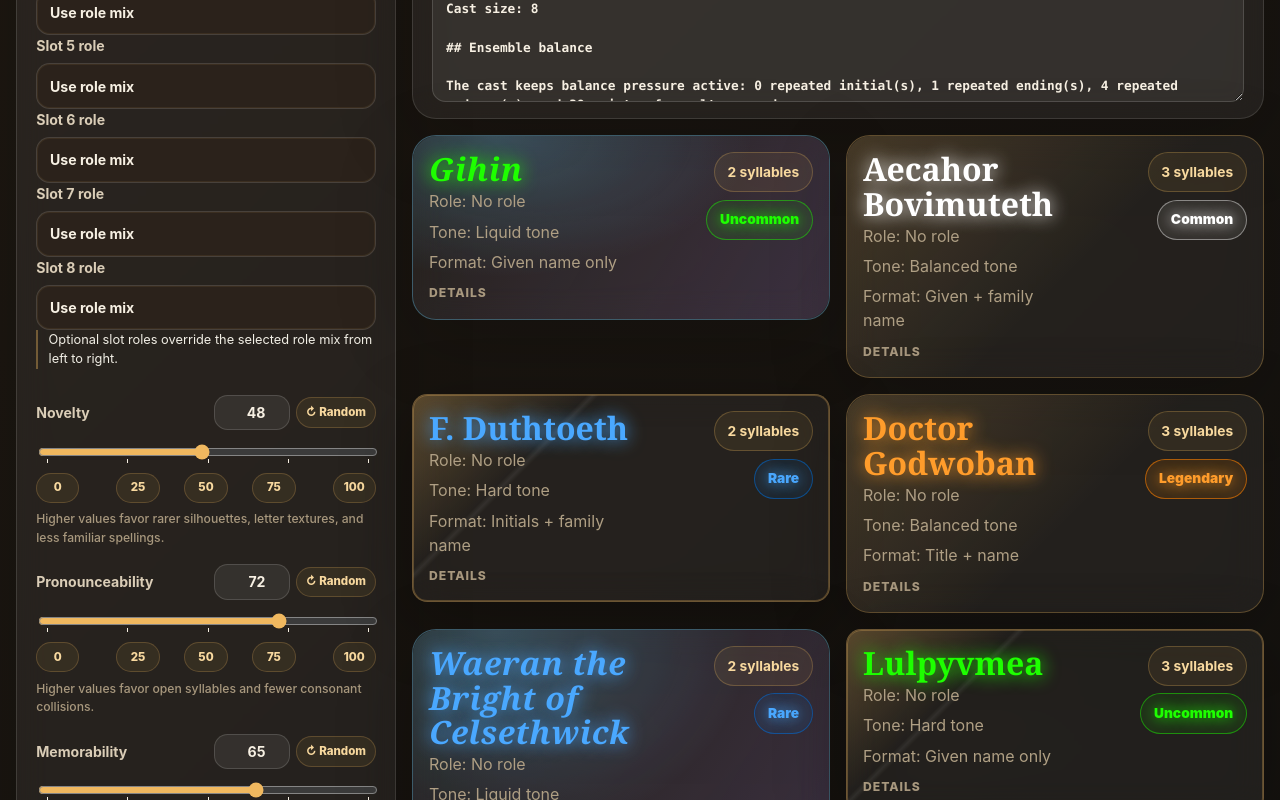
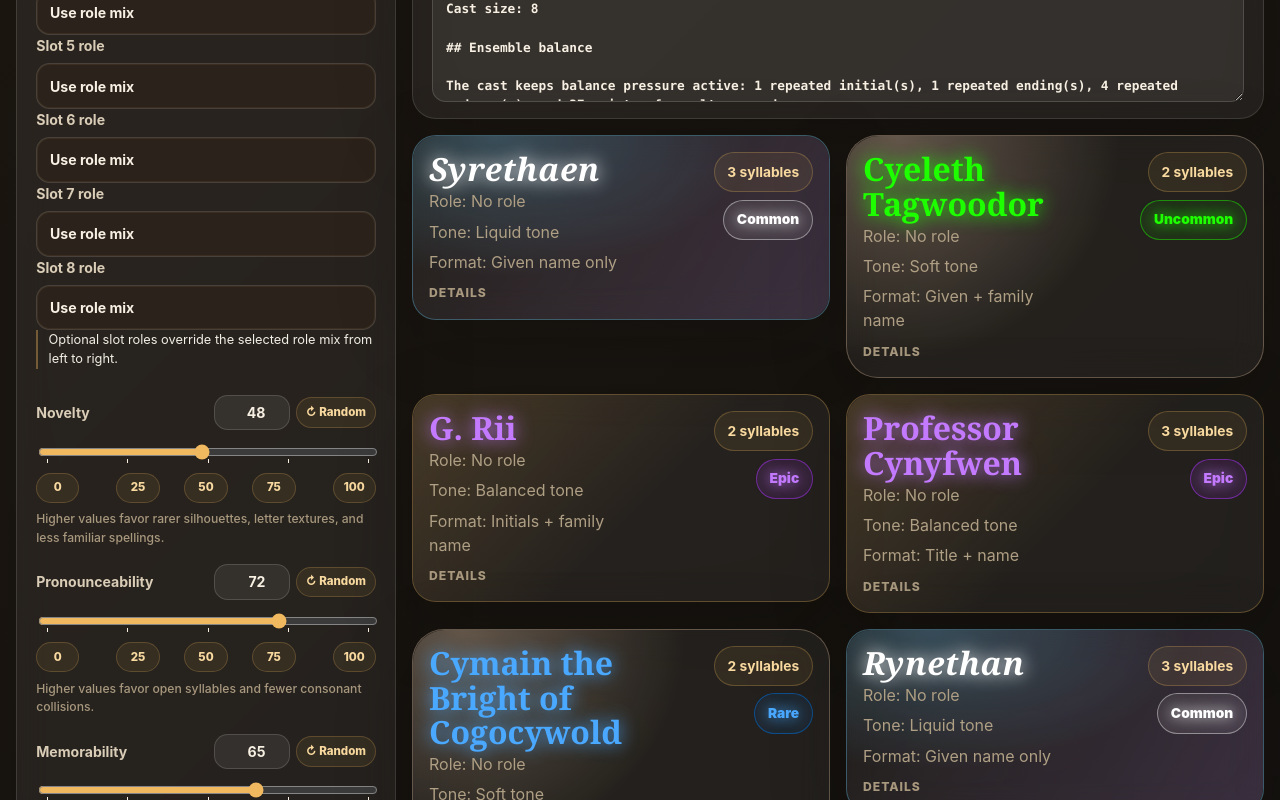
Before and after one commit to jaahay/name-forge, a React (Vite) app: page / in a window 1280 px wide. Shown: the part 960-1760 px from the top of the page. Built offline with nearby package versions, Linux system fonts and the light colour scheme.

Commit message:
Preserve default seed stream without roles

```diff
--- a/src/engine/ensemble.ts
+++ b/src/engine/ensemble.ts
@@ -10,13 +10,13 @@ import type { SourceRegistry } from './registry';
 function endingKey(name: string): string { const normalized = name.toLowerCase(); return normalized.slice(Math.max(0, normalized.length - 2)); }
 function cadenceKey(name: GeneratedName): string { return `${name.silhouette.stressPattern}:${name.silhouette.syllableCount}:${name.silhouette.rhythm}`; }
 function countRepeated(values: string[]): number { const seen = new Set<string>(); let repeated = 0; for (const value of values) { if (seen.has(value)) repeated += 1; seen.add(value); } return repeated; }
-function roleSeedKey(role?: CastRoleAssignment): string { return role ? `role-${role.role}` : 'role-unassigned'; }
+function roleSeedSegment(role?: CastRoleAssignment): string { return role ? `:role-${role.role}` : ''; }
 function ensembleFitScore(candidate: GeneratedName, selected: GeneratedName[]): number { const initials = new Set(selected.map((name) => name.name.charAt(0).toLowerCase())); const endings = new Set(selected.map((name) => endingKey(name.name))); const cadences = new Set(selected.map(cadenceKey)); const rarities = new Set(selected.map((name) => name.silhouette.rarityBand)); const names = new Set(selected.map((name) => name.name.toLowerCase())); const penalty = (initials.has(candidate.name.charAt(0).toLowerCase()) ? 0.24 : 0) + (endings.has(endingKey(candidate.name)) ? 0.22 : 0) + (cadences.has(cadenceKey(candidate)) ? 0.16 : 0) + (rarities.has(candidate.silhouette.rarityBand) ? 0.08 : 0) + (names.has(candidate.name.toLowerCase()) ? 1 : 0); return clamp(1 - penalty); }
 function withEnsembleFit(candidate: GeneratedName, selected: GeneratedName[], settings: GenerationSettings): GeneratedName { const ensembleFit = ensembleFitScore(candidate, selected); const scores = { ...candidate.scores, ensembleFit }; return { ...candidate, scores: { ...scores, overallFit: combineOverallFit(scores, settings) } }; }
 
 function createBalancedSilhouette(settings: GenerationSettings, randomLabel: string, registry: SourceRegistry, index: number, role?: CastRoleAssignment): NameSilhouette {
   const pack = registry.getStylePack(settings.stylePackId);
-  const random = createSeededRandom(`${settings.seed}:${roleSeedKey(role)}:${randomLabel}:${index}`);
+  const random = createSeededRandom(`${settings.seed}${roleSeedSegment(role)}:${randomLabel}:${index}`);
   return createNameSilhouette({ ...settings, novelty: clamp(settings.novelty + ((index % 5) - 2) * 0.06) }, pack, random, index);
 }
 
@@ -28,7 +28,7 @@ function withNameIdentity(candidate: GeneratedName, settings: GenerationSettings
       createBalancedSilhouette(settings, `slot-${index}:supporting-${attempt}`, registry, index + 1000, candidate.role),
       pack,
       settings,
-      createSeededRandom(`${settings.seed}:${roleSeedKey(candidate.role)}:supporting:${index}:${attempt}`),
+      createSeededRandom(`${settings.seed}${roleSeedSegment(candidate.role)}:supporting:${index}:${attempt}`),
       index + 1000,
     )
     : undefined;
@@ -52,7 +52,7 @@ export function generateEnsemble(settings: GenerationSettings, registry: SourceR
     const role = resolveCastRole(safeSettings, index);
     const candidates = Array.from({ length: 16 }, (_, attempt) => {
       const silhouette = createBalancedSilhouette(safeSettings, `slot-${index}:attempt-${attempt}`, registry, index, role);
-      const random = createSeededRandom(`${settings.seed}:${roleSeedKey(role)}:name:${index}:${attempt}`);
+      const random = createSeededRandom(`${settings.seed}${roleSeedSegment(role)}:name:${index}:${attempt}`);
       const baseName = { ...generateNameFromSilhouette(silhouette, pack, safeSettings, random, index), role };
       return withEnsembleFit(withNameIdentity(baseName, safeSettings, registry, index, attempt), selected, safeSettings);
     });
```
